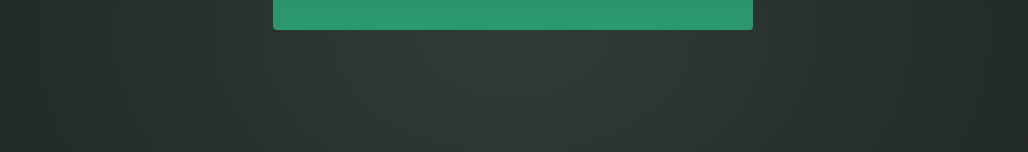
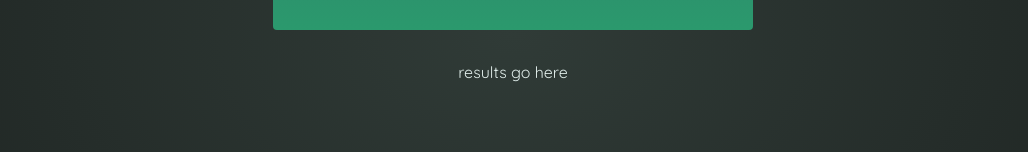
Before and after one commit to patbou02/InvestmentCalculator, a React (Vite) app: page / in a window 1280 px wide. Shown: the part 390-542 px from the top of the page, without its empty margins (127-1155 px from the left). Built offline with nearby package versions, Linux system fonts and the light colour scheme.

Commit message:
Created Results component with dummy content.

```diff
--- a/src/App.jsx
+++ b/src/App.jsx
@@ -1,11 +1,13 @@
 import Header from "./components/Header";
 import UserInput from './components/UserInput';
+import Results from './components/Results';
 
 function App() {
   return (
     <>
       <Header />
       <UserInput />
+      <Results />
     </>
   )
 }
--- /dev/null
+++ b/src/components/Results.jsx
@@ -0,0 +1,7 @@
+function Results({ investmentNumbers }) {
+  return (
+    <section id="results" className="center">results go here</section>
+  );
+}
+
+export default Results;
```
